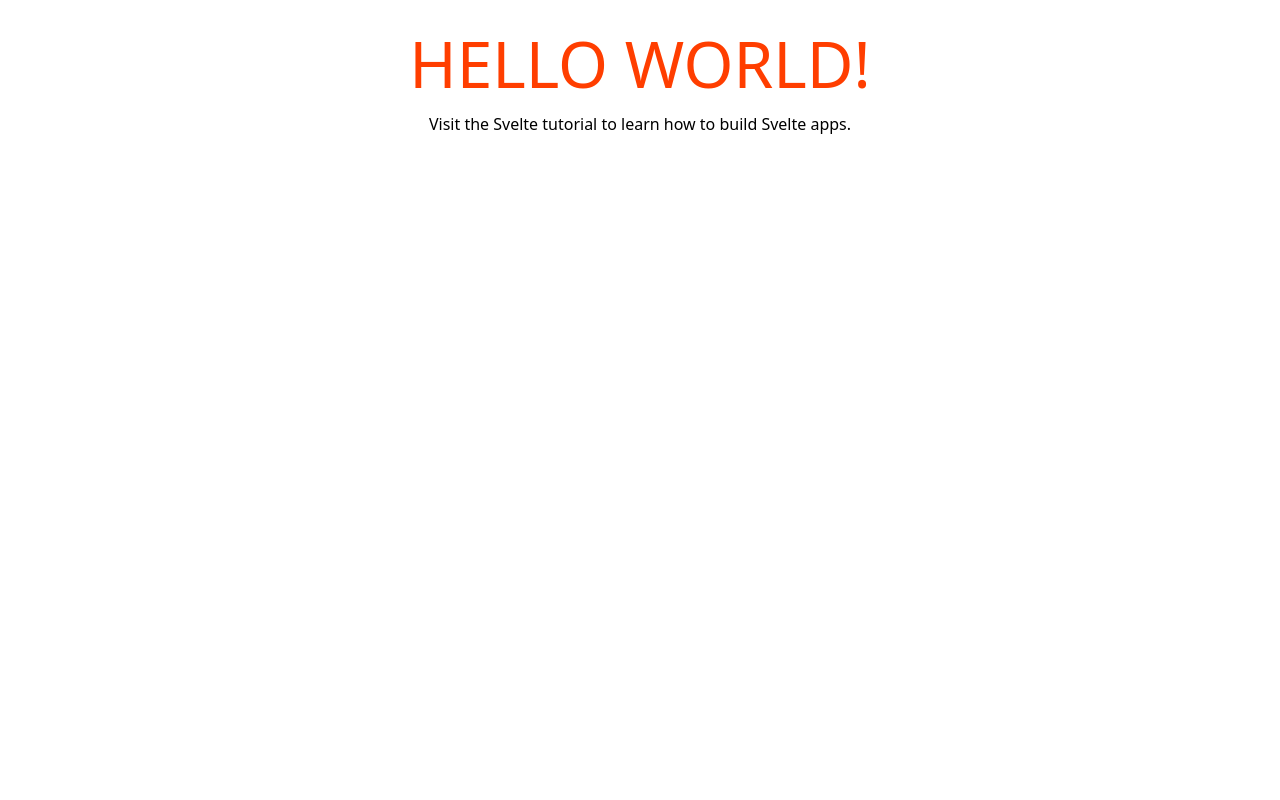
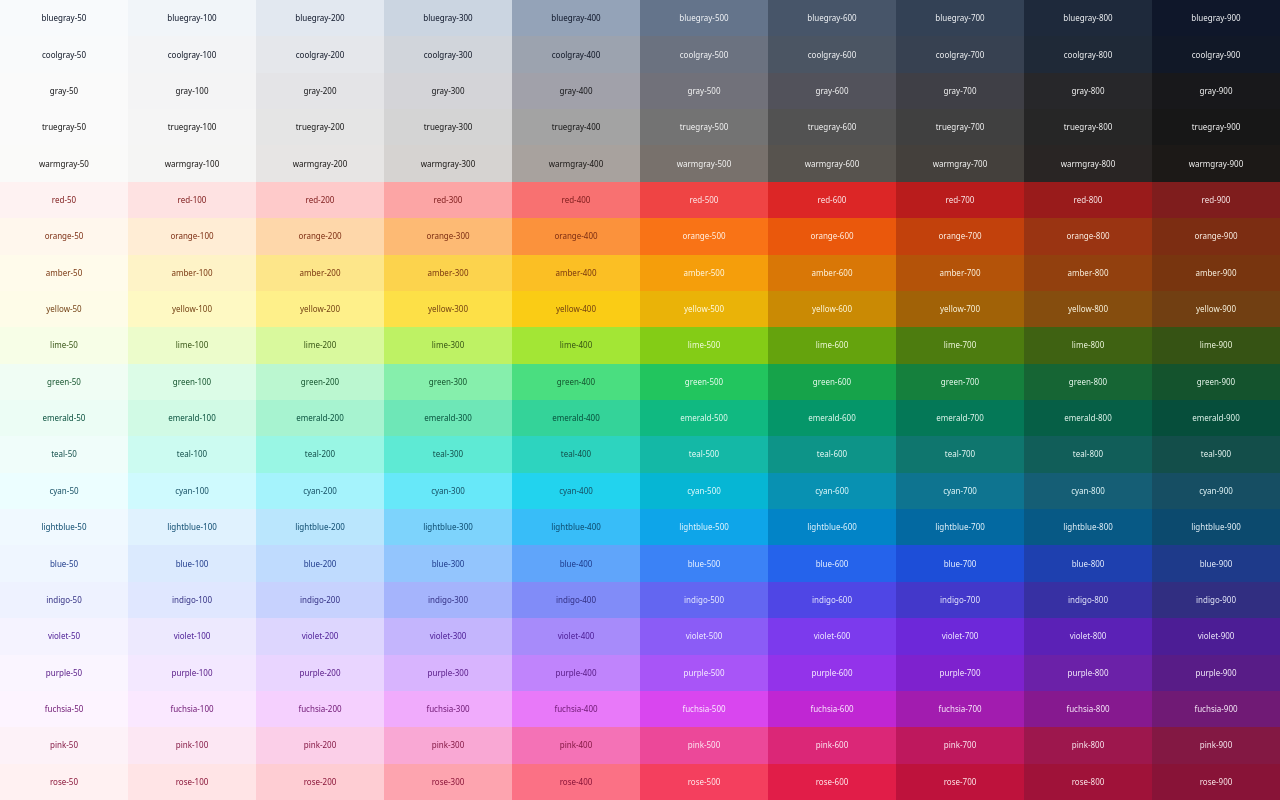
Before and after one commit to breadthe/tailwind2-colors, a Svelte app: page / in a window 1280 px wide. Built offline with nearby package versions, Linux system fonts and the light colour scheme.

Commit message:
TailwindCSS 2.0 color palette

```diff
--- a/public/global.css
+++ b/public/global.css
@@ -1,3 +1,7 @@
 @tailwind base;
 @tailwind components;
 @tailwind utilities;
+
+body {
+    font-size: 16px;
+}
--- a/src/App.svelte
+++ b/src/App.svelte
@@ -1,34 +1,33 @@
 <script>
-  export let name;
+  import { theme } from "../tailwind.config.js";
+
+  const { colors } = { ...theme };
+  const filteredColors = Object.keys(colors).filter(
+    color =>
+      color !== "transparent" &&
+      color !== "current" &&
+      color !== "black" &&
+      color !== "white"
+  );
+
+  const shades = [50, 100, 200, 300, 400, 500, 600, 700, 800, 900];
 </script>
 
 <style>
-  main {
-    text-align: center;
-    padding: 1em;
-    max-width: 240px;
-    margin: 0 auto;
-  }
 
-  h1 {
-    color: #ff3e00;
-    text-transform: uppercase;
-    font-size: 4em;
-    font-weight: 100;
-  }
-
-  @media (min-width: 640px) {
-    main {
-      max-width: none;
-    }
-  }
 </style>
 
 <main>
-  <h1 class="text-gray-500">Hello {name}!</h1>
-  <p>
-    Visit the
-    <a href="https://svelte.dev/tutorial">Svelte tutorial</a>
-    to learn how to build Svelte apps.
-  </p>
+  <div class="grid grid-cols-10 h-screen">
+    {#each filteredColors as color}
+      {#each shades as shade}
+        <div
+          class="flex items-center justify-center {`bg-${color}-${shade}`}
+          {shade > 400 ? `text-${color}-50` : `text-${color}-900`}"
+          style="font-size: 0.5rem;">
+          {`${color}-${shade}`}
+        </div>
+      {/each}
+    {/each}
+  </div>
 </main>
--- a/src/main.js
+++ b/src/main.js
@@ -4,7 +4,7 @@ import global from "../public/global.css";
 const app = new App({
 	target: document.body,
 	props: {
-		name: 'world'
+
 	}
 });
 
--- a/tailwind.config.js
+++ b/tailwind.config.js
@@ -1,7 +1,40 @@
+const colors = require('tailwindcss/colors')
+
 module.exports = {
   purge: [],
   darkMode: false, // or 'media' or 'class'
   theme: {
+    colors: {
+      transparent: 'transparent',
+      current: 'currentColor',
+
+      black: '#000',
+      white: '#fff',
+
+      bluegray: colors.blueGray,
+      coolgray: colors.coolGray,
+      gray: colors.gray,
+      truegray: colors.trueGray,
+      warmgray: colors.warmGray,
+      red: colors.red,
+      orange: colors.orange,
+      amber: colors.amber,
+      yellow: colors.yellow,
+      lime: colors.lime,
+      green: colors.green,
+      emerald: colors.emerald,
+      teal: colors.teal,
+      cyan: colors.cyan,
+      lightblue: colors.lightBlue,
+      blue: colors.blue,
+      indigo: colors.indigo,
+      violet: colors.violet,
+      violet: colors.violet,
+      purple: colors.purple,
+      fuchsia: colors.fuchsia,
+      pink: colors.pink,
+      rose: colors.rose,
+    },
     extend: {},
   },
   variants: {
```
Also changed, not shown: 1 other file (tests, documents, lock files or other folders).
